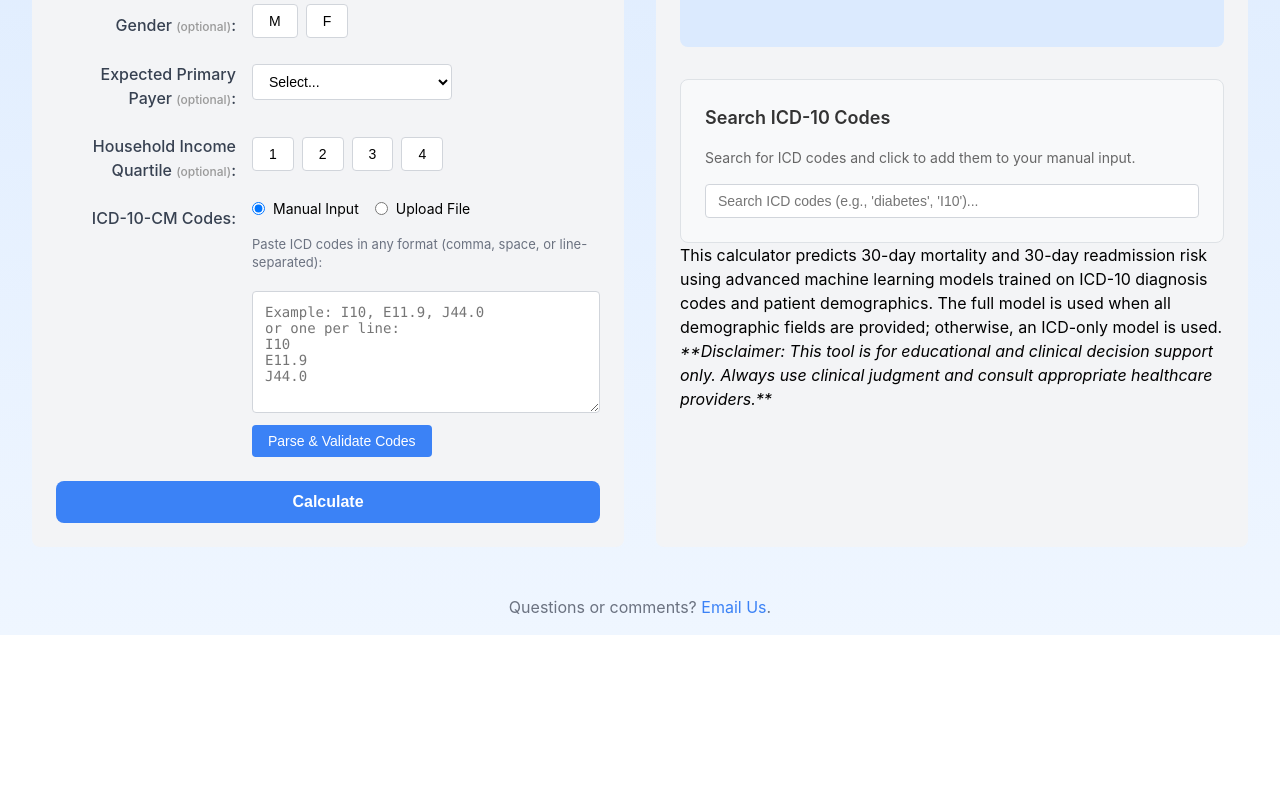
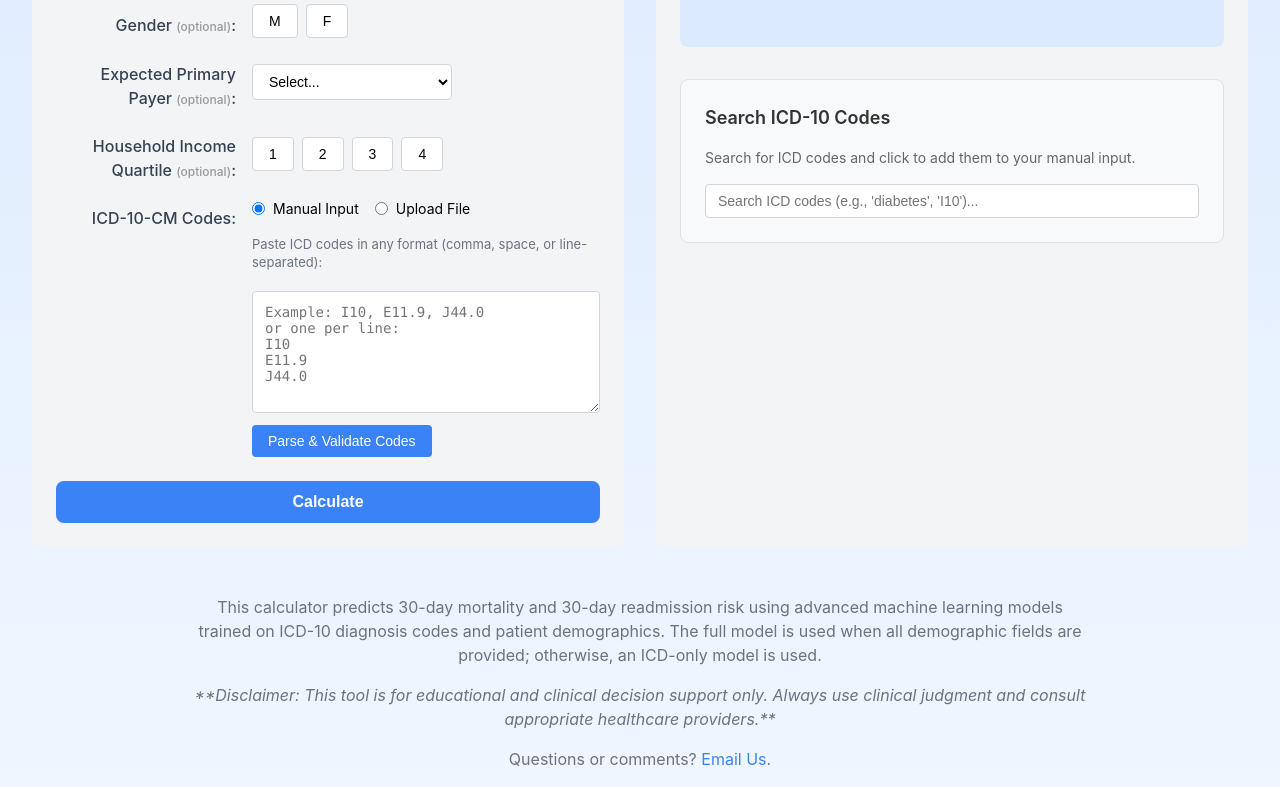
Before and after one commit to levineuwirth/icd_embeddings, a React (Vite) app: page / in a window 1280 px wide. Shown: the part 323-1110 px from the top of the page. Before the commit the page ends 958 px from the top, so only its background shows below. Built offline with nearby package versions, Linux system fonts and the light colour scheme.

Commit message:
frontend revisions 5

```diff
--- a/src/App.jsx
+++ b/src/App.jsx
@@ -560,22 +560,27 @@ const OutcomeCalculator = () => {
               )}
             </div>
           </div>
-
-          <div className="description">
-            <p className="description-text">
-              This calculator predicts 30-day mortality and 30-day readmission risk using advanced
-              machine learning models trained on ICD-10 diagnosis codes and patient demographics.
-              The full model is used when all demographic fields are provided; otherwise, an ICD-only model is used.
-            </p>
-            <p className="disclaimer-italic">
-              **Disclaimer: This tool is for educational and clinical decision support only. Always use clinical judgment and consult appropriate healthcare providers.**
-            </p>
-          </div>
         </div>
       </div>
 
       {/* Footer */}
       <div className="footer">
+        <p className="description-text" style={{
+          maxWidth: '900px',
+          margin: '0 auto 1rem auto',
+          textAlign: 'center'
+        }}>
+          This calculator predicts 30-day mortality and 30-day readmission risk using advanced
+          machine learning models trained on ICD-10 diagnosis codes and patient demographics.
+          The full model is used when all demographic fields are provided; otherwise, an ICD-only model is used.
+        </p>
+        <p className="disclaimer-italic" style={{
+          maxWidth: '900px',
+          margin: '0 auto 1rem auto',
+          textAlign: 'center'
+        }}>
+          **Disclaimer: This tool is for educational and clinical decision support only. Always use clinical judgment and consult appropriate healthcare providers.**
+        </p>
         <p>Questions or comments? <a href="mailto:levi_neuwirth@brown.edu" className="footer-link">Email Us</a>.</p>
       </div>
     </div>
```
